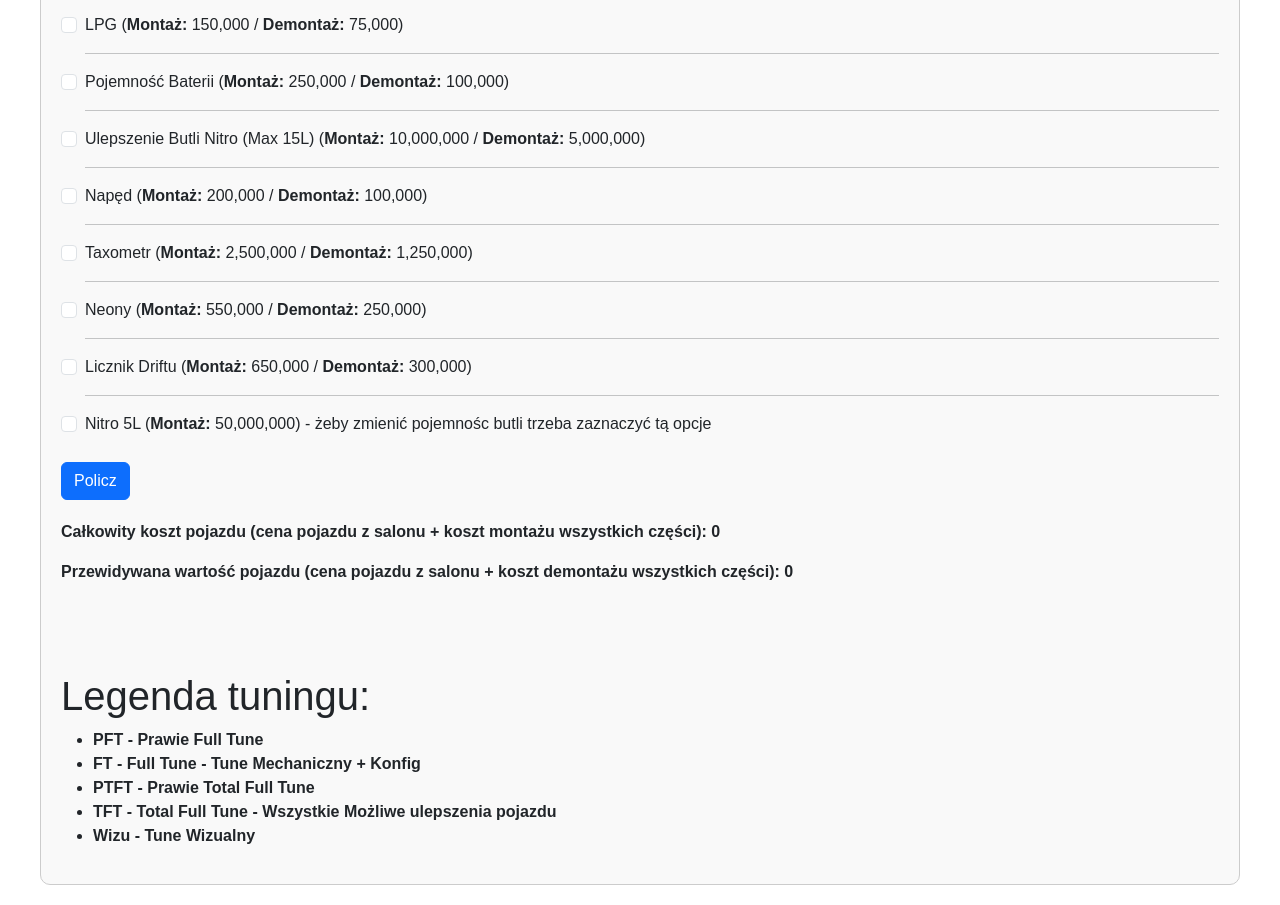
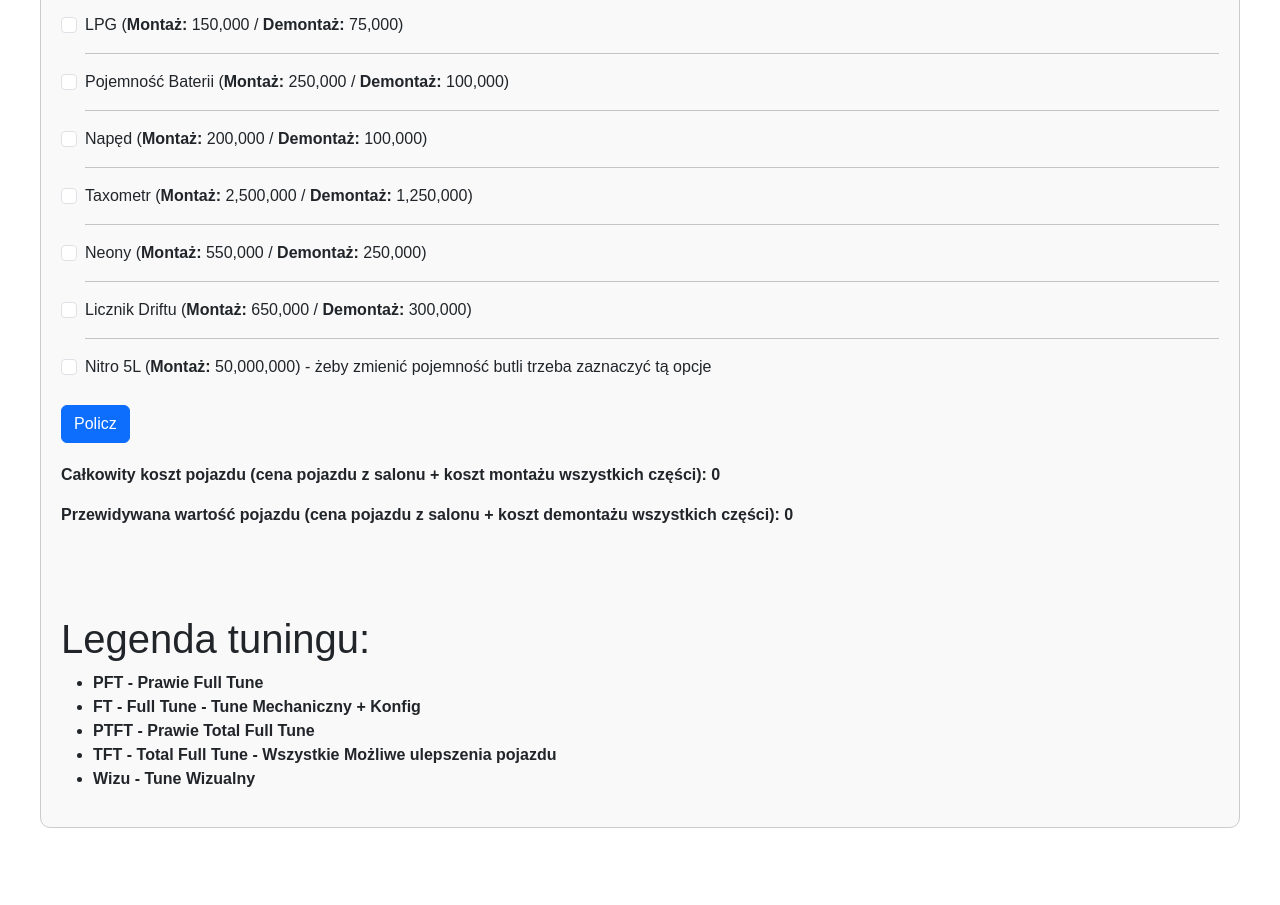
Before and after one commit to emka1998/cenysantori.github.io, a plain HTML site: page index.html in a window 1280 px wide. Shown: the part 1980-2885 px from the top of the page. After the commit the page ends 2828 px from the top, so only its background shows below. Drawn offline with nearby package versions, Linux system fonts and the light colour scheme.

Commit message:
Update index.html

```diff
--- a/index.html
+++ b/index.html
@@ -173,10 +173,6 @@
             <label class="form-check-label">Pojemność Baterii (<span class="fw-bold">Montaż:</span> 250,000 / <span class="fw-bold">Demontaż:</span> 100,000)</label><hr/>
         </div>
         <div class="form-check">
-            <input type="checkbox" class="form-check-input checkbox" data-value1="10000000" data-value2="5000000" />
-            <label class="form-check-label">Ulepszenie Butli Nitro (Max 15L) (<span class="fw-bold">Montaż:</span> 10,000,000 / <span class="fw-bold">Demontaż:</span> 5,000,000)</label><hr/>
-        </div>
-        <div class="form-check">
             <input type="checkbox" class="form-check-input checkbox" data-value1="200000" data-value2="100000" />
             <label class="form-check-label">Napęd (<span class="fw-bold">Montaż:</span> 200,000 / <span class="fw-bold">Demontaż:</span> 100,000)</label><hr/>
         </div>
@@ -194,7 +190,7 @@
         </div>
         <div class="form-check">
             <input type="checkbox" class="form-check-input" id="nitroCheckbox" />
-            <label class="form-check-label" for="nitroCheckbox">Nitro 5L (<span class="fw-bold">Montaż:</span> 50,000,000) - żeby zmienić pojemnośc butli trzeba zaznaczyć tą opcje</label>
+            <label class="form-check-label" for="nitroCheckbox">Nitro 5L (<span class="fw-bold">Montaż:</span> 50,000,000) - żeby zmienić pojemność butli trzeba zaznaczyć tą opcje</label>
         </div>
         <div id="nitroUpgrade" class="hidden">
             <label for="nitroCapacity">Wybierz pojemność butli nitro:</label>
```
